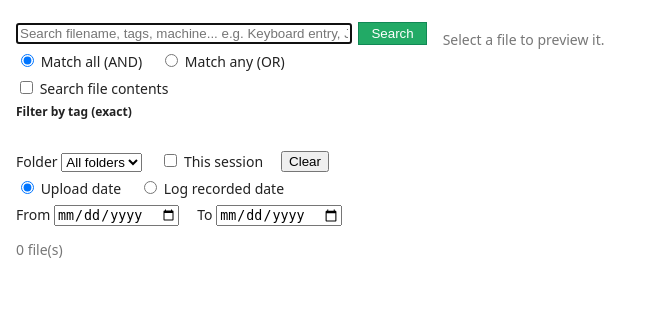
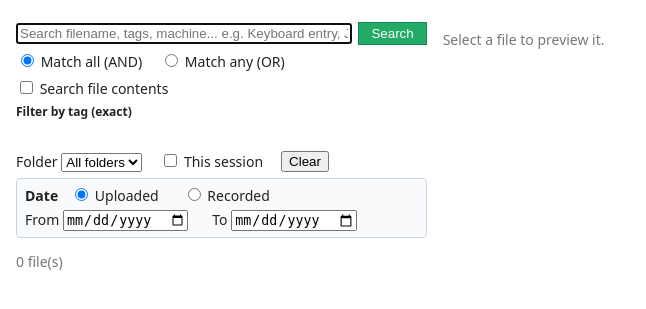
Before and after one commit to epremeaux/VendLog_App, a Flask app: page /search in a window 1280 px wide. Shown: the part 41-350 px from the top of the page, without its empty margins (0-646 px from the left). Run offline with Flask 2, Linux system fonts and the light colour scheme; data that the repository does not hold is empty; parts of the project's set-up code (start-up, migrations or seed data) failed here and were passed over.

Commit message:
Search filters: group date controls in a compact box
Co-authored-by: Copilot <223556219+Copilot@users.noreply.github.com>

```diff
--- a/static/style.css
+++ b/static/style.css
@@ -88,6 +88,9 @@ button.filter.on { background: #2a6; color: #fff; border-color: #185; }
 #filter-box .row.opts { flex-wrap: wrap; }
 #filter-box .row input[type=date] { flex: 0 0 auto; }
 #search-form .row.opts { flex-wrap: wrap; }
+#search-form .row.opts label { white-space: nowrap; }
+.date-box { border: 1px solid #cbd5e1; border-radius: 4px; padding: 2px 8px; margin: 6px 0; background: #f8fafc; }
+.date-box .row { margin: 4px 0; gap: 12px; }
 #search-form .row input[type=date], #search-form .row input[type=radio], #search-form .row input[type=checkbox] { flex: 0 0 auto; }
 
 details.section { border: 1px solid #cbd5e1; border-radius: 4px; padding: 4px 8px; margin: 0 0 8px; }
--- a/templates/search.html
+++ b/templates/search.html
@@ -21,11 +21,16 @@
         <label><input type="checkbox" id="f-session"> This session</label>
         <button type="button" id="f-clear">Clear</button>
       </div>
-      <div class="row opts">
-        <label><input type="radio" name="f-datekind" value="upload" checked> Upload date</label>
-        <label><input type="radio" name="f-datekind" value="recorded"> Log recorded date</label>
-        <label>From <input type="date" id="f-from"></label>
-        <label>To <input type="date" id="f-to"></label>
+      <div class="date-box">
+        <div class="row opts">
+          <strong>Date</strong>
+          <label><input type="radio" name="f-datekind" value="upload" checked> Uploaded</label>
+          <label><input type="radio" name="f-datekind" value="recorded"> Recorded</label>
+        </div>
+        <div class="row opts">
+          <label>From <input type="date" id="f-from"></label>
+          <label>To <input type="date" id="f-to"></label>
+        </div>
       </div>
     </form>
     <p id="summary" class="muted"></p>
```
